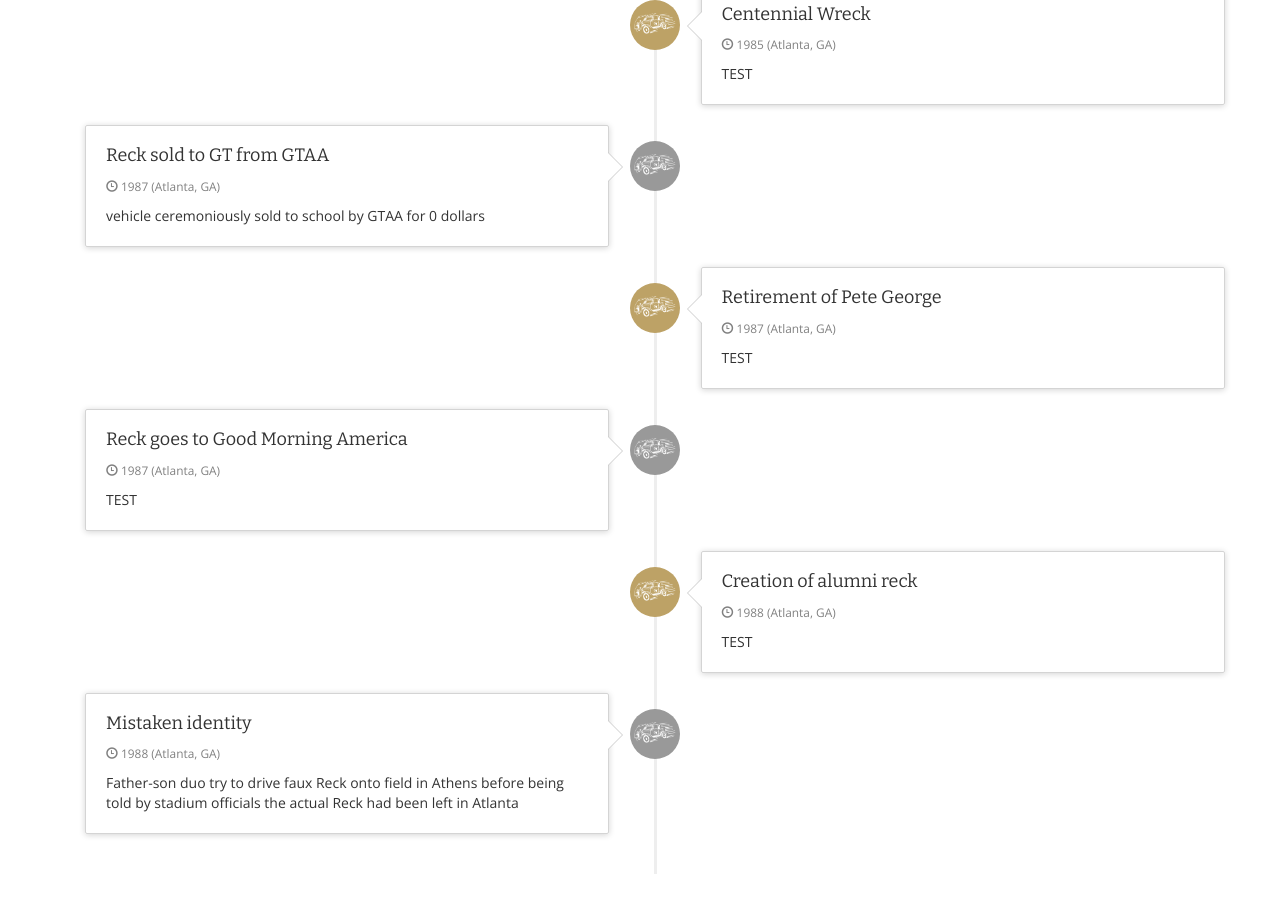
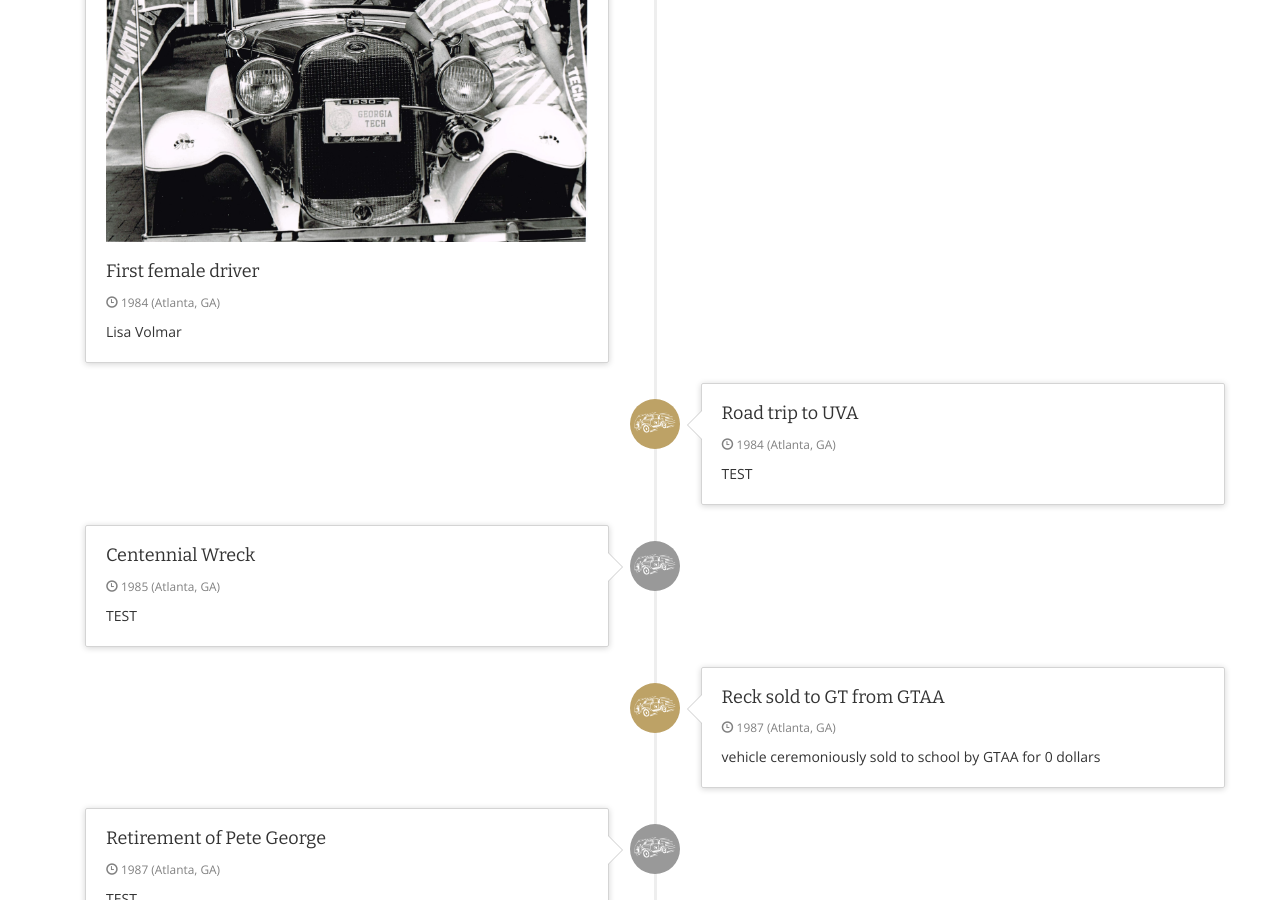
Before and after one commit to RamblinReckClub/reckhistory, a Jekyll site: the page built from 1980s.md, in a window 1280 px wide and 900 px high, scrolled down 1193 px. Built offline with Jekyll 4.4.1, drawn with Linux system fonts in a browser that asks for light colours.

Commit message:
Refactored image storing, added support for images in timeline and w vs r page

```diff
--- a/1980s.md
+++ b/1980s.md
@@ -24,6 +24,10 @@ events:
     - title: Major overhaul
       description: TEST
       location: 1982 (Atlanta, GA)
+    - title: First female driver
+      image: /images/1980s/1984-lisa-driver.jpg
+      description: Lisa Volmar
+      location: 1984 (Atlanta, GA)
     - title: Road trip to UVA
       description: TEST
       location: 1984 (Atlanta, GA)
--- a/_layouts/timeline.html
+++ b/_layouts/timeline.html
@@ -29,9 +29,12 @@ layout: default
                 {% assign loopindex = forloop.index | modulo: 2 %}
                 {% if loopindex == 1 %}
                 <li>
-                  <div class="timeline-badge"><img class="img-responsive img-reck" src="{{ "/images/white-reck.png" | prepend: site.baseurl }}"></div>
+                  <div class="timeline-badge"><img class="img-responsive img-reck" src="{{ "/images/misc/white-reck.png" | prepend: site.baseurl }}"></div>
                   <div class="timeline-panel">
                     <div class="timeline-heading">
+                      {% if event.image %}
+                      <img class="img-responsive" src="{{ event.image | prepend: site.baseurl }}" />
+                      {% endif %}
                       <h4 class="timeline-title">{{ event.title }}</h4>
                       <p><small class="text-muted"><i class="glyphicon glyphicon-time"></i> {{ event.location }}</small></p>
                     </div>
@@ -42,7 +45,7 @@ layout: default
                 </li>
                 {% else %}
                 <li class="timeline-inverted">
-                  <div class="timeline-badge reck-gold"><img class="img-responsive img-reck" src="{{ "/images/white-reck.png" | prepend: site.baseurl }}"></div>
+                  <div class="timeline-badge reck-gold"><img class="img-responsive img-reck" src="{{ "/images/misc/white-reck.png" | prepend: site.baseurl }}"></div>
                   <div class="timeline-panel">
                     <div class="timeline-heading">
                       <h4 class="timeline-title">{{ event.title }}</h4>
--- a/index.html
+++ b/index.html
@@ -19,19 +19,19 @@ title: Reck History
     <div class="row">
         <div class="col-md-4">
             <h2>Finding the Reck</h2>
-            <img src="{{ "/images/reck-front.jpg" | prepend: site.baseurl }}" class="img-responsive img-thumbnail" alt="Responsive image">
+            <img src="{{ "/images/misc/reck-front.jpg" | prepend: site.baseurl }}" class="img-responsive img-thumbnail" alt="Responsive image">
             <p>In memory of Dean Floyd Field's Model T, Dean of Students Jim Dull searched for a suitable pre-WWII car to become the official mascot of Georgia Tech.</p>
             <p><a class="btn btn-default" href="{{ "/1960s" | prepend: site.baseurl }}" role="button">Dull's quest for the Reck »</a></p>
         </div>
         <div class="col-md-4">
             <h2>The Reck's Debut</h2>
-            <img src="{{ "/images/1981entrance.jpg" | prepend: site.baseurl }}" class="img-responsive img-thumbnail" alt="Responsive image">
+            <img src="{{ "/images/misc/1981entrance.jpg" | prepend: site.baseurl }}" class="img-responsive img-thumbnail" alt="Responsive image">
             <p>The Reck was formally introduced as Georgia Tech's mascot when it led the football team out on to Grant Field for the 1961 homecoming game versus Rice University.</p>
             <p><a class="btn btn-default" href="{{ "/1960s" | prepend: site.baseurl }}" role="button">Learn more about 9/30/1961 »</a></p>
         </div>
         <div class="col-md-4">
             <h2>The Reck Today</h2>
-            <img src="{{ "/images/reck-rear.jpg" | prepend: site.baseurl }}" class="img-responsive img-thumbnail" alt="Responsive image">
+            <img src="{{ "/images/misc/reck-rear.jpg" | prepend: site.baseurl }}" class="img-responsive img-thumbnail" alt="Responsive image">
             <p>How is the Reck used today? Learn how present-day Reck Club members showcase the Reck to the student body.</p>
             <p><a class="btn btn-default" href="{{ "/2010s" | prepend: site.baseurl }}" role="button">Recent Events »</a></p>
         </div>
```
Also changed, not shown: _layouts/page.html (added, +17 -0 lines), w-or-r.md (added, +24 -0 lines), images/1980s/1984-lisa-driver.jpg (added), images/misc/1981entrance.jpg (renamed from images/1981entrance.jpg), images/misc/reck-front.jpg (renamed from images/reck-front.jpg), images/misc/reck-rear.jpg (renamed from images/reck-rear.jpg), images/misc/white-reck.png (renamed from images/white-reck.png).
